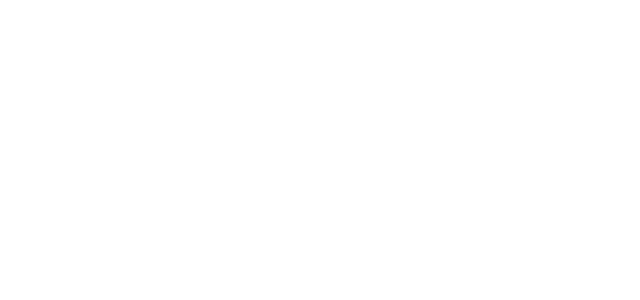
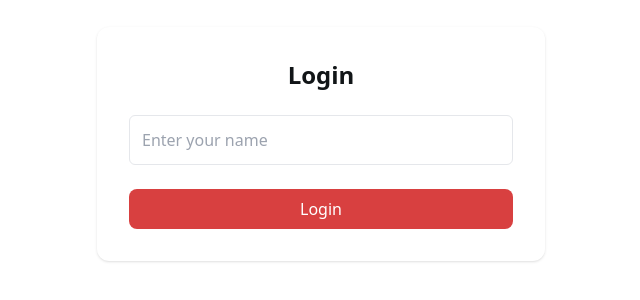
Before and after one commit to Devindi08K/Y3S1-AF-Assignment2, a React (Vite) app in the folder frontend/: page /login in a window 1280 px wide. Before the commit this address had no page. Shown: the part 256-556 px from the top of the page, without its empty margins (319-959 px from the left). Built offline with nearby package versions, Linux system fonts and the light colour scheme.

Commit message:
feat: add session management with login/logout using context and localStorage

```diff
--- a/frontend/components/CountryDetails.jsx
+++ b/frontend/components/CountryDetails.jsx
@@ -71,6 +71,18 @@ const CountryDetails = () => {
                     <span className="font-semibold w-32">Languages:</span>
                     <span>{country.languages ? Object.values(country.languages).join(', ') : 'N/A'}</span>
                   </p>
+                  <p className="flex items-baseline">
+                    <span className="font-semibold w-32">Top Level Domain:</span>
+                    <span>{country.tld?.join(', ') || 'N/A'}</span>
+                  </p>
+                  <p className="flex items-baseline">
+                    <span className="font-semibold w-32">Currencies:</span>
+                    <span>{country.currencies ? Object.values(country.currencies).map(c => c.name).join(', ') : 'N/A'}</span>
+                  </p>
+                  <p className="flex items-baseline">
+                    <span className="font-semibold w-32">Border Countries:</span>
+                    <span>{country.borders?.join(', ') || 'None'}</span>
+                  </p>
                 </div>
               </div>
             </div>
--- /dev/null
+++ b/frontend/components/Login.jsx
@@ -0,0 +1,37 @@
+import React, { useContext, useState } from 'react';
+import { AuthContext } from '../context/AuthContext';
+import { useNavigate } from 'react-router-dom';
+
+const Login = () => {
+  const { login } = useContext(AuthContext);
+  const [username, setUsername] = useState('');
+  const navigate = useNavigate();
+
+  const handleLogin = (e) => {
+    e.preventDefault();
+    if (username.trim()) {
+      login(username);
+      navigate('/');
+    }
+  };
+
+  return (
+    <div className="min-h-screen bg-light p-6 flex items-center justify-center">
+      <form onSubmit={handleLogin} className="bg-white rounded-xl shadow p-8 w-full max-w-md space-y-6">
+        <h2 className="text-2xl font-bold text-primary-dark text-center">Login</h2>
+        <input
+          type="text"
+          placeholder="Enter your name"
+          value={username}
+          onChange={(e) => setUsername(e.target.value)}
+          className="w-full p-3 border rounded-md focus:outline-none"
+        />
+        <button type="submit" className="bg-primary text-white py-2 px-4 rounded-lg w-full hover:bg-red-700 transition">
+          Login
+        </button>
+      </form>
+    </div>
+  );
+};
+
+export default Login;
--- a/frontend/components/countryList.jsx
+++ b/frontend/components/countryList.jsx
@@ -1,7 +1,8 @@
-import React, { useEffect, useState } from 'react';
+import React, { useEffect, useState, useContext } from 'react';
 import CountryInfo from './CountryInfo';
 import SearchBar from './SearchBar';
 import RegionFilter from './RegionFilter';
+import { AuthContext } from '../context/AuthContext';
 import {
   getAllCountries,
   getCountryByName,
@@ -9,6 +10,7 @@ import {
 } from '../services/countryService';
 
 const CountryList = () => {
+  const { user, logout } = useContext(AuthContext);
   const [countries, setCountries] = useState([]);
   const [loading, setLoading] = useState(true);
   const [searchQuery, setSearchQuery] = useState('');
@@ -42,6 +44,16 @@ const CountryList = () => {
 
   return (
     <div className="bg-beige min-h-screen px-6">
+      <div className="flex justify-between items-center py-4">
+        <h1 className="text-2xl font-bold text-primary-dark">Welcome, {user}</h1>
+        <button
+          onClick={logout}
+          className="bg-red-600 text-white px-4 py-2 rounded-lg hover:bg-red-700 transition"
+        >
+          Logout
+        </button>
+      </div>
+
       <SearchBar searchQuery={searchQuery} setSearchQuery={setSearchQuery} />
       <RegionFilter selectedRegion={selectedRegion} setSelectedRegion={setSelectedRegion} />
 
--- /dev/null
+++ b/frontend/context/AuthContext.jsx
@@ -0,0 +1,30 @@
+import React, { createContext, useState, useEffect } from 'react';
+
+export const AuthContext = createContext();
+
+const AuthProvider = ({ children }) => {
+  const [user, setUser] = useState(() => localStorage.getItem('user') || null);
+
+  const login = (username) => {
+    localStorage.setItem('user', username);
+    setUser(username);
+  };
+
+  const logout = () => {
+    localStorage.removeItem('user');
+    setUser(null);
+  };
+
+  useEffect(() => {
+    const storedUser = localStorage.getItem('user');
+    if (storedUser) setUser(storedUser);
+  }, []);
+
+  return (
+    <AuthContext.Provider value={{ user, login, logout }}>
+      {children}
+    </AuthContext.Provider>
+  );
+};
+
+export default AuthProvider;
--- a/frontend/src/App.jsx
+++ b/frontend/src/App.jsx
@@ -1,14 +1,19 @@
-import React from 'react';
-import CountryList from 'components/countryList';
-import { BrowserRouter as Router, Routes, Route } from 'react-router-dom';
-import CountryDetails from 'components/CountryDetails';
+import React, { useContext } from 'react';
+import { BrowserRouter as Router, Routes, Route, Navigate } from 'react-router-dom';
+import CountryList from '../components/countryList';
+import CountryDetails from '../components/CountryDetails';
+import Login from '../components/Login';
+import { AuthContext } from '../context/AuthContext';
 
 const App = () => {
+  const { user } = useContext(AuthContext);
+
   return (
     <Router>
       <Routes>
-        <Route path="/" element={<CountryList />} />
-        <Route path="/country/:code" element={<CountryDetails />} />
+        <Route path="/login" element={<Login />} />
+        <Route path="/" element={user ? <CountryList /> : <Navigate to="/login" />} />
+        <Route path="/country/:code" element={user ? <CountryDetails /> : <Navigate to="/login" />} />
       </Routes>
     </Router>
   );
--- a/frontend/src/main.jsx
+++ b/frontend/src/main.jsx
@@ -1,10 +1,14 @@
-import { StrictMode } from 'react'
-import { createRoot } from 'react-dom/client'
+import React from 'react';
+import ReactDOM from 'react-dom/client';
 import './index.css'
 import App from './App.jsx'
+import AuthProvider from '../context/AuthContext.jsx';
 
-createRoot(document.getElementById('root')).render(
-  <StrictMode>
-    <App />
-  </StrictMode>,
+
+ReactDOM.createRoot(document.getElementById('root')).render(
+  <React.StrictMode>
+    <AuthProvider>
+      <App />
+    </AuthProvider>
+  </React.StrictMode>,
 )
```
